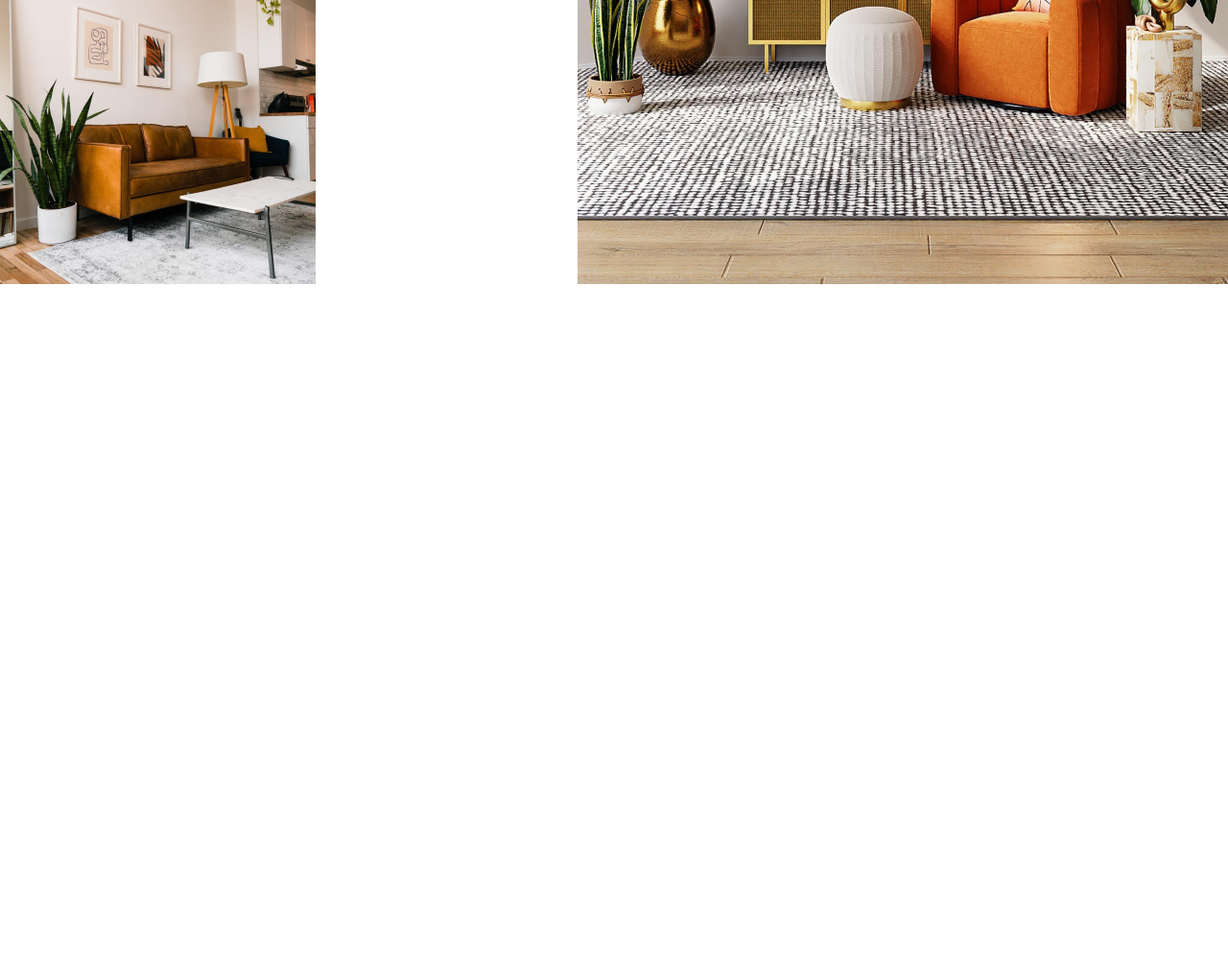
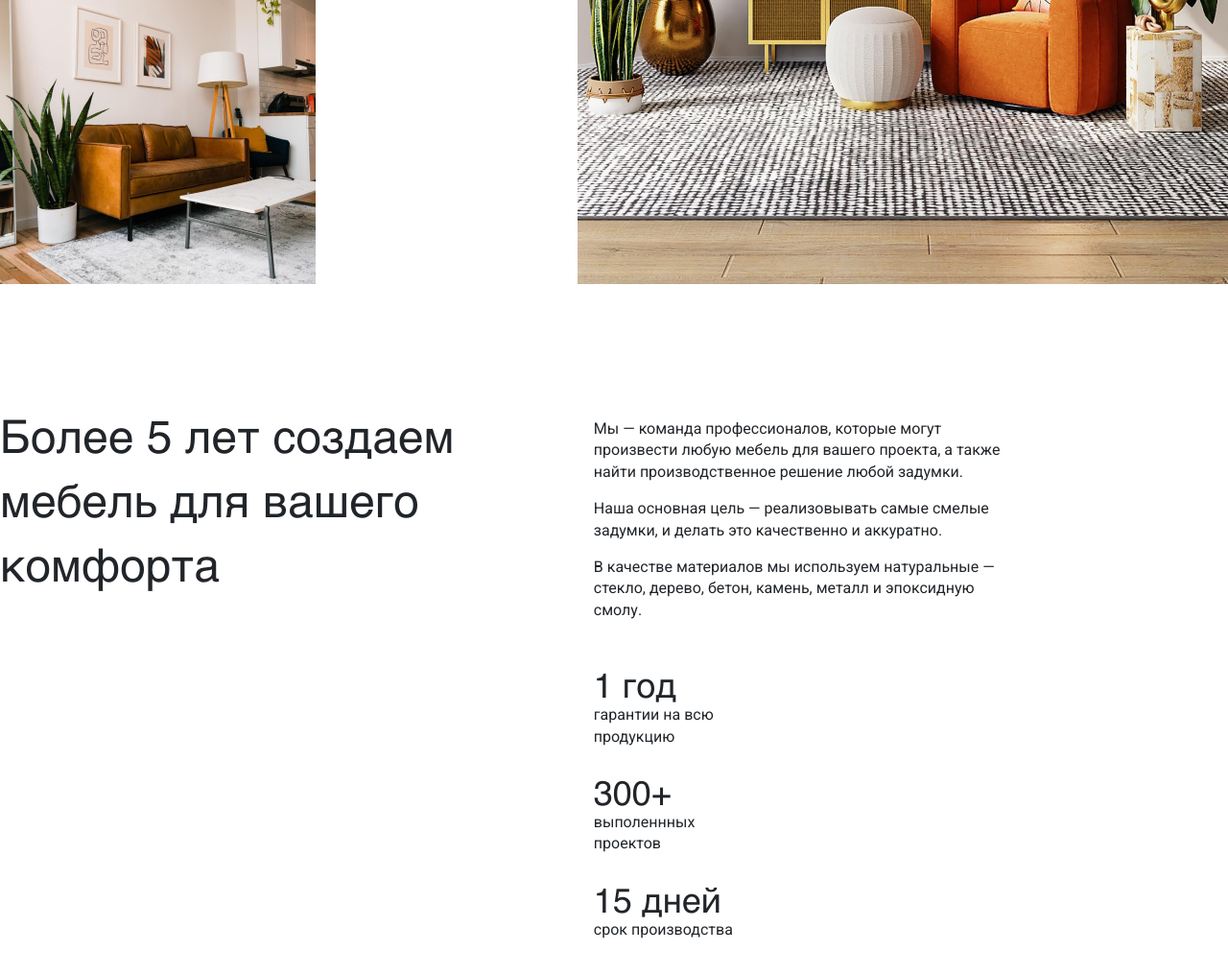
Before and after one commit to 0tohik0/training-project-html-css-, a plain HTML site: page index.html in a window 1280 px wide. Shown: the part 963-1979 px from the top of the page at 96% size. Before the commit the page ends 1263 px from the top, so only its background shows below. Drawn offline with Linux system fonts and the light colour scheme.

Commit message:
feat: add section years

```diff
--- a/css/style.css
+++ b/css/style.css
@@ -30,8 +30,32 @@ a {
     display: flex;
     justify-content: space-between;
 }
+.section {
+    margin-top: 120px;
+}
 .title {
     font-family: "helvetica-regular";
+}
+.mini-title {
+    font-size: 36px;
+    font-weight: normal;
+    margin-top: 24px;
+}
+.mini-desc {
+    width: 150px;
+    line-height: 140%;
+}
+.title-text {
+    font-family: "helvetica-regular";
+    font-weight: normal;
+    font-size: 48px;
+    width: 500px;
+    line-height: 140%;
+}
+.desc {
+    font-size: 16px;
+    line-height: 140%;
+    width: 450px;
 }
 /*  */
 .header {
@@ -86,3 +110,13 @@ a {
 .promo-button {
     margin-top: 17%;
 }
+/*  */
+.years-block2 {
+    margin-right: 16.5%;
+}
+.desc-years {
+    margin-top: 16px;
+}
+.title-year {
+    margin-top: 44px;
+}
--- a/index.html
+++ b/index.html
@@ -10,7 +10,7 @@
     <title>Aveji</title>
 </head>
 <body>
-    <header class="section header">
+    <header class="header">
         <div class="container block">
             <div class="logo">
                 <a href="index.html" class="logo-link">
@@ -33,7 +33,7 @@
         <!-- /.container block-->
     </header>
     <!-- /.header -->
-    <div class="section promo">
+    <div class="promo">
         <div class="container">
             <div class="promo-block block">
                 <h1 class="title promo-title">ЭКСКЛЮЗИВНАЯ<br> И НЕСТАНДАРТНАЯ<br> МЕБЕЛЬ ДЛЯ ДОМА</h1>
@@ -52,5 +52,36 @@
         <!-- /.container -->
     </div>
     <!-- /.promo -->
+    <div class="section years">
+        <div class="container block">
+            <div class="years-block">
+                <h2 class="title-text">Более 5 лет создаем мебель для вашего комфорта</h2>
+            </div>
+            <div class="years-block years-block2">
+                <div class="title-desc">
+                    <p class="desc desc-years">Мы — команда профессионалов, которые могут произвести любую мебель для вашего проекта, а также найти производственное решение любой задумки.</p>
+                    <p class="desc desc-years">Наша основная цель — реализовывать самые смелые задумки, и делать это качественно и аккуратно.</p>
+                    <p class="desc desc-years">В качестве материалов мы используем натуральные — стекло, дерево, бетон, камень, металл и эпоксидную смолу.</p>
+                </div>
+                <div class="mini-block">
+                    <h3 class="mini-title title title-year">1 год</h3>
+                    <p class="mini-desc">гарантии на всю продукцию</p>
+                </div>
+                <div class="mini-block">
+                    <h3 class="mini-title title">300+</h3>
+                    <p class="mini-desc">выполеннных проектов</p>
+                </div>
+                <div class="mini-block">
+                    <h3 class="mini-title title">15 дней</h3>
+                    <p class="mini-desc">срок производства</p>
+                </div>
+                <!-- /.mini-block -->
+            </div>
+        </div>
+        <!-- /.container-years -->
+    </div>
+    <!-- /.years -->
+    <div class="section work"></div>
+    <!-- /.work -->
 </body>
 </html>
```
